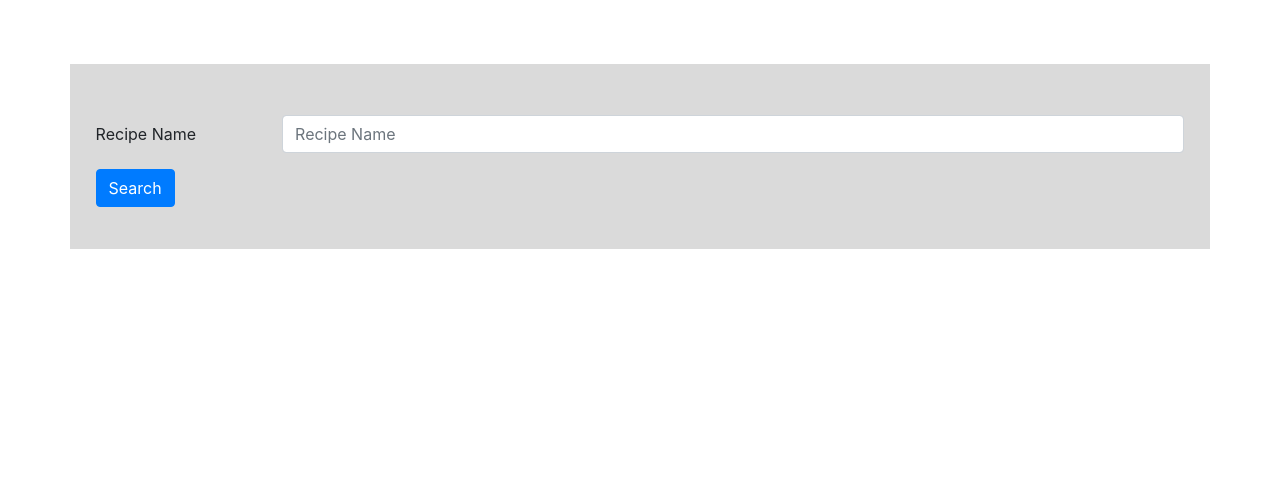
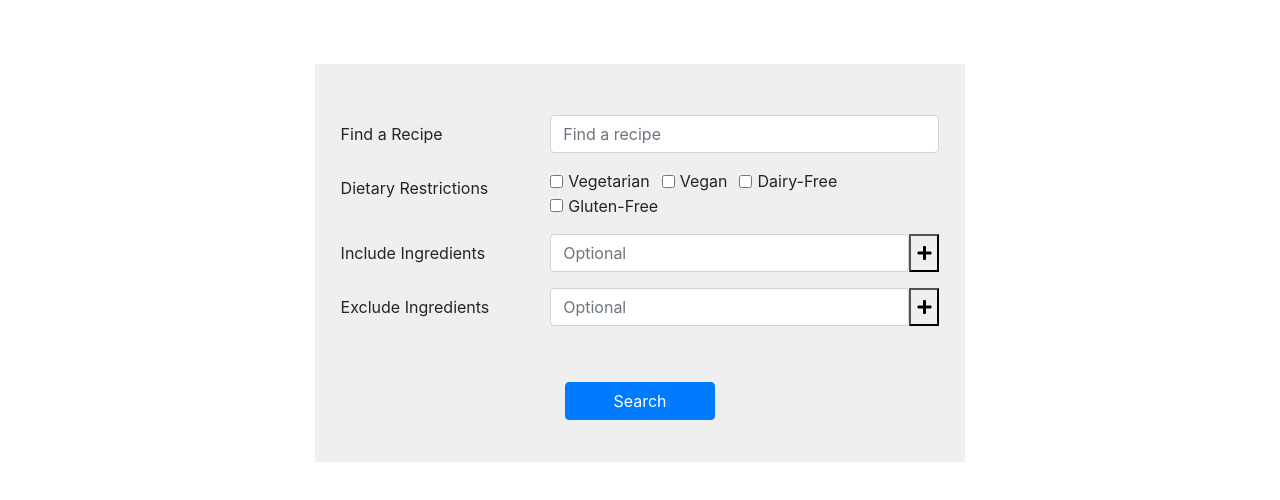
Before and after one commit to akiimai/recipe, a React (Create React App) app: page / in a window 1280 px wide. Shown: the top 500 px of the page. Built offline with nearby package versions, Linux system fonts and the light colour scheme.

Commit message:
form update

```diff
--- a/public/index.html
+++ b/public/index.html
@@ -22,6 +22,10 @@
       work correctly both with client-side routing and a non-root public URL.
       Learn how to configure a non-root public URL by running `npm run build`.
     -->
+
+    <!-- Font Awesome -->
+    <link rel="stylesheet" href="https://use.fontawesome.com/releases/v5.6.3/css/all.css" integrity="sha384-UHRtZLI+pbxtHCWp1t77Bi1L4ZtiqrqD80Kn4Z8NTSRyMA2Fd33n5dQ8lWUE00s/" crossorigin="anonymous" />
+
     <title>Recipe Book</title>
   </head>
   <body>
--- a/src/Main.css
+++ b/src/Main.css
@@ -1,6 +1,6 @@
 .form-container {
-    width: 100%;
+    width: 650px;
     padding: 4% 2% 2% 2%;
     margin-top: 5%;
-    background-color: #DADADA;
+    background-color: #EFEFEF;
 }
--- a/src/Main.js
+++ b/src/Main.js
@@ -2,6 +2,7 @@ import React, { Component } from 'react';
 import 'bootstrap/dist/css/bootstrap.css';
 import './Main.css';
 import * as recipeSearch from './services/recipeSearch';
+import { dietRestrictions } from './data';
 
 class Main extends Component {
     constructor(props) {
@@ -9,17 +10,18 @@ class Main extends Component {
 
         this.state = {
             title: '',
-            data: []
+            data: [],
+            dietRestrictions: dietRestrictions
         }
     }
 
-    onChange = (evt) => {
+    onChange = evt => {
         this.setState({
             title: evt.target.value
         })
     }
 
-    onSubmit = (evt) => {
+    onSubmit = evt => {
         evt.preventDefault();
         const data = {
             title: this.state.title
@@ -27,15 +29,31 @@ class Main extends Component {
 
         recipeSearch.getRecipeByTitle(data)
             .then((response) => {
-                console.log(response);
+                console.log(response.results);
                 this.setState({
-                    data: response
+                    data: response.results
                 })
+                return response;
+            })
+            .then((response) => {
+                for (let i = 0; i < response.results.length; i++) {
+                    console.log(response.results[i].id)
+                    recipeSearch.getRecipeDetailsById(response.results[i].id)
+                }
             })
             .catch(console.log)
     }
 
     render() {
+        let dietRestrictions = this.state.dietRestrictions.map(item => {
+            return (
+                <div class="form-check form-check-inline">
+                    <input type="checkbox" class="form-check-input" id={item.value} />
+                    <label class="form-check-label" for={item.name}>{item.name}</label>
+                </div>
+            )
+        });
+
         let list = this.state.data
             ? this.state.data.map(item => {
                 return (
@@ -56,14 +74,34 @@ class Main extends Component {
                 <div className="container form-container">
                     <form>
                         <div className="form-group row">
-                        <label htmlFor="title" className="col-sm-2 col-form-label">Recipe Name</label>
-                        <div className="col-sm-10">
-                            <input type="text" className="form-control" id="title" placeholder="Recipe Name" value={this.state.title} onChange={this.onChange} />
+                            <label htmlFor="title" className="col-sm-4 col-form-label">Find a Recipe</label>
+                            <div className="col-sm-8">
+                                <input type="text" className="form-control" id="title" placeholder="Find a recipe" value={this.state.title} onChange={this.onChange} />
                             </div>
                         </div>
                         <div className="form-group row">
-                        <div className="col-sm-10">
-                            <button type="submit" className="btn btn-primary" onClick={this.onSubmit}>Search</button>
+                            <label htmlFor="restrictions" className="col-sm-4 col-form-label">Dietary Restrictions</label>
+                            <div className="col-sm-8">
+                                {dietRestrictions}
+                            </div>
+                        </div>
+                        <div className="form-group row">
+                            <label htmlFor="ingr-include" className="col-sm-4 col-form-label">Include Ingredients</label>
+                            <div className="col-sm-8" style={{display: "flex"}}>
+                                <input type="text" className="form-control" id="ingr-include" placeholder="Optional" value={this.state.title} onChange={this.onChange} />
+                                <button><i class='fas fa-plus'></i></button>
+                            </div>
+                        </div>
+                        <div className="form-group row">
+                            <label htmlFor="ingr-exclude" className="col-sm-4 col-form-label">Exclude Ingredients</label>
+                            <div className="col-sm-8" style={{display: "flex"}}>
+                                <input type="text" className="form-control" id="ingr-include" placeholder="Optional" value={this.state.title} onChange={this.onChange} />
+                                <button><i class='fas fa-plus'></i></button>
+                            </div>
+                        </div>
+                        <div className="form-group row" style={{display: "flex", justifyContent: "center"}}>
+                            <div>
+                                <button type="submit" className="btn btn-primary" onClick={this.onSubmit} style={{width: "150px", marginTop: "40px"}}>Search</button>
                             </div>
                         </div>
                     </form>
--- /dev/null
+++ b/src/data.js
@@ -0,0 +1,6 @@
+export const dietRestrictions = [
+    { value: 1, name: 'Vegetarian'},
+    { value: 2, name: 'Vegan'},
+    { value: 3, name: 'Dairy-Free'},
+    { value: 4, name: 'Gluten-Free' }
+]
--- a/src/services/recipeSearch.js
+++ b/src/services/recipeSearch.js
@@ -4,7 +4,7 @@ const headers = {
     "X-RapidAPI-Key": "908ac684e4msh08a4c08f50317abp1a4e19jsn27c44c8339e4"
 }
 
-const getRecipeByTitle = (data) => {
+const getRecipeByTitle = data => {
     const url = "https://webknox-recipes.p.rapidapi.com/recipes/search?query=" + data.title
     const config = {
         method: "GET",
@@ -16,12 +16,24 @@ const getRecipeByTitle = (data) => {
         .catch(responseError)
 };
 
+const getRecipeDetailsById = id => {
+    const url = "https://webknox-recipes.p.rapidapi.com/recipes/" + id + "/information"
+    const config = {
+        method: "GET",
+        headers
+    }
+
+    return axios(url, config)
+        .then(responseSuccess)
+        .catch(responseError)
+}
+
 const responseSuccess = (response) => {
-    return response.data.results;
+    return response.data;
 };
 
 const responseError = (error) => {
     return error;
 };
 
-export { getRecipeByTitle }
+export { getRecipeByTitle, getRecipeDetailsById }
```
Lines whose indentation alone changed are shown as unchanged.
